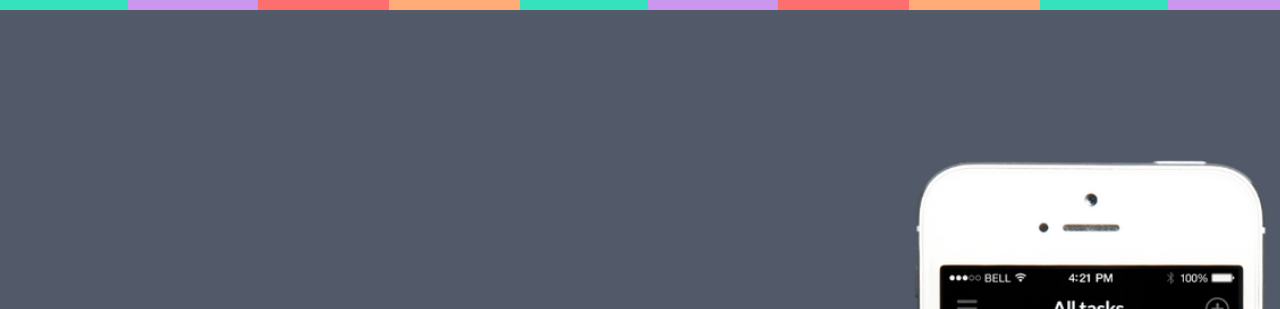
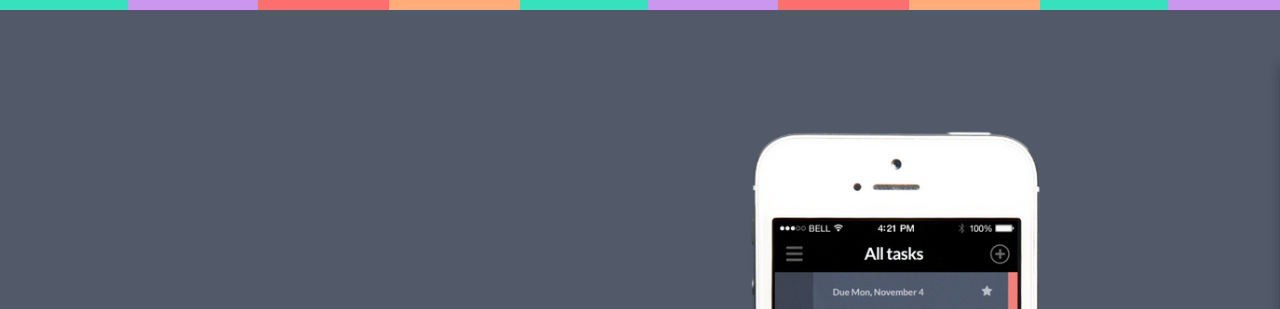
Before and after one commit to brandygreen/brandygreen.github.io, a plain HTML site: page TaaskyHomepage/index.html in a window 1280 px wide. Shown: the top 309 px of the page. Drawn offline with Linux system fonts and the light colour scheme.

Commit message:
edited my body tag

```diff
--- a/TaaskyHomepage/style.css
+++ b/TaaskyHomepage/style.css
@@ -5,8 +5,10 @@ body {
     font-size: 20px;
     font-family: helvetica;
     color: ghostwhite;
-    padding: 300px;
     line-height: 30px;
+    margin-top: 275px;
+	margin-left: 70px;
+	padding: 20px;
 }
 
 hr {
```
